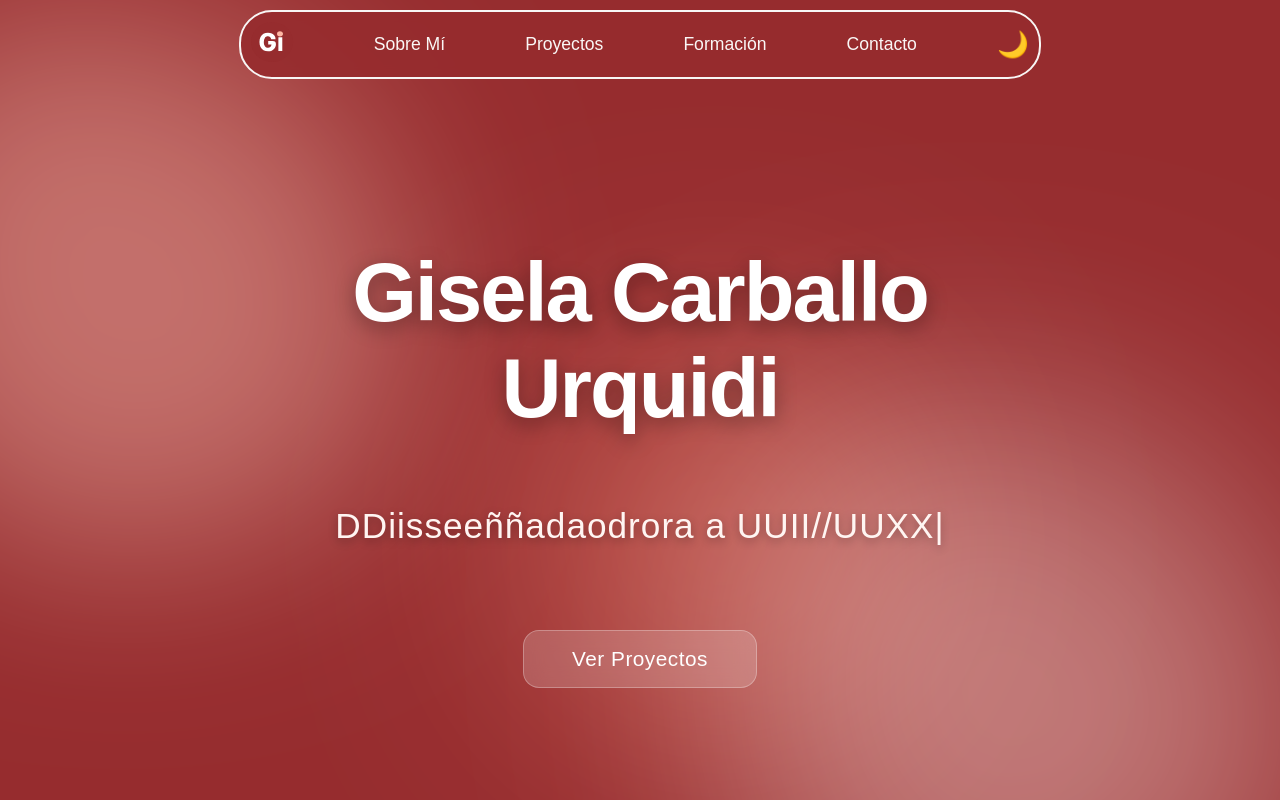
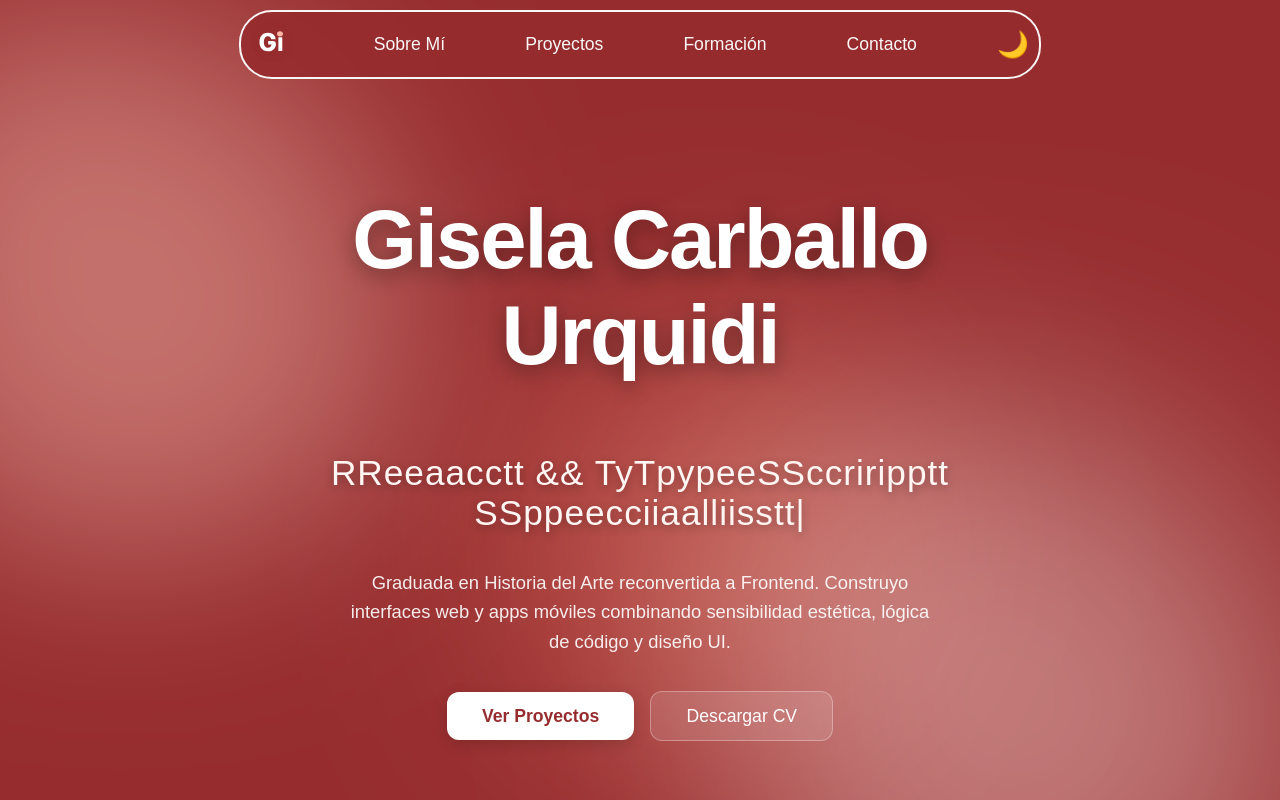
Before and after one commit to Gisela-99/giselacarballo, a React (Vite) app in the folder Portafolio/: page / in a window 1280 px wide. Shown: the top 800 px of the page. Built offline with nearby package versions, Linux system fonts and the light colour scheme.

Commit message:
feat(hero): actualizar presentación profesional, tecnologías clave y añadir botón de CV

```diff
--- a/Portafolio/src/pages/Home/components/Hero.module.css
+++ b/Portafolio/src/pages/Home/components/Hero.module.css
@@ -199,7 +199,72 @@
   outline: 2px solid #fff;
   outline-offset: 3px;
 }
+/* --- DESCRIPCIÓN CORTA --- */
+.description {
+  margin-top: 1.2rem;
+  font-size: clamp(1rem, 1.8vw, 1.15rem);
+  color: rgba(255, 255, 255, 0.9);
+  font-weight: 300;
+  line-height: 1.6;
+  max-width: 580px;
+  margin-left: auto;
+  margin-right: auto;
 
+  opacity: 0;
+  animation: fadeUp 0.8s ease forwards;
+  animation-delay: 1.5s;
+}
+
+/* --- CONTENEDOR DE BOTONES --- */
+.ctaContainer {
+  margin-top: 2.2rem;
+  display: flex;
+  gap: 1rem;
+  justify-content: center;
+  align-items: center;
+  flex-wrap: wrap;
+
+  opacity: 0;
+  animation: fadeUp 0.8s ease forwards;
+  animation-delay: 1.7s;
+}
+
+/* --- BOTÓN PRINCIPAL --- */
+.buttonHeroPrimary {
+  padding: 0.85rem 2.2rem;
+  background: #ffffff;
+  color: #962C2E;
+  border-radius: 12px;
+  font-size: 1.1rem;
+  font-weight: 600;
+  text-decoration: none;
+  transition: transform 0.2s ease, box-shadow 0.2s ease;
+  box-shadow: 0 4px 15px rgba(0, 0, 0, 0.15);
+}
+
+.buttonHeroPrimary:hover {
+  transform: translateY(-2px);
+  box-shadow: 0 8px 25px rgba(0, 0, 0, 0.25);
+}
+
+/* --- BOTÓN SECUNDARIO (GLASSMORPHISM) --- */
+.buttonHeroSecondary {
+  padding: 0.85rem 2.2rem;
+  background: rgba(255, 255, 255, 0.12);
+  border-radius: 12px;
+  backdrop-filter: blur(10px);
+  border: 1px solid rgba(255, 255, 255, 0.3);
+  color: #ffffff;
+  font-size: 1.1rem;
+  font-weight: 500;
+  text-decoration: none;
+  transition: background 0.25s ease, transform 0.2s ease;
+}
+
+.buttonHeroSecondary:hover {
+  background: rgba(255, 255, 255, 0.25);
+  transform: translateY(-2px);
+}
 /* --- ACCESIBILIDAD --- */
 @media (prefers-reduced-motion: reduce) {
   .light1,
--- a/Portafolio/src/pages/Home/components/Hero.tsx
+++ b/Portafolio/src/pages/Home/components/Hero.tsx
@@ -35,20 +35,18 @@ function Hero() {
       <div className={styles.cursorLight}></div>
 
       <div className={styles.content}>
-        {/* El nombre se queda estático: es tu identidad, no necesita animarse */}
         <h1 className={styles.title}>Gisela Carballo Urquidi</h1>
 
-        {/* El subtítulo rota entre tus 3 perfiles reales con el Typewriter */}
         <p className={styles.subtitle}>
           <Typewriter
             steps={[
-              { type: "write", text: "Desarrolladora Frontend" },
+              { type: "write", text: "Frontend Developer" },
               { type: "pause", duration: 1800 },
               { type: "delete", count: "all" },
-              { type: "write", text: "Diseñadora UI/UX" },
+              { type: "write", text: "React & TypeScript Specialist" },
               { type: "pause", duration: 1800 },
               { type: "delete", count: "all" },
-              { type: "write", text: "WordPress & Figma" },
+              { type: "write", text: "UI/UX Designer & Figma" },
               { type: "pause", duration: 1800 },
               { type: "delete", count: "all" },
             ]}
@@ -59,9 +57,26 @@ function Hero() {
           />
         </p>
 
-        <a href="#projects" className={styles.buttonHero}>
-          Ver Proyectos
-        </a>
+        {/* Breve pitch de impacto para reclutadores */}
+        <p className={styles.description}>
+          Graduada en Historia del Arte reconvertida a Frontend.
+          Construyo interfaces web y apps móviles combinando sensibilidad estética, lógica de código y diseño UI.
+        </p>
+
+        <div className={styles.ctaContainer}>
+          <a href="#projects" className={styles.buttonHeroPrimary}>
+            Ver Proyectos
+          </a>
+          <a
+            href="/Gisela_Carballo_CV.pdf"
+            target="_blank"
+            rel="noopener noreferrer"
+            download="Gisela_Carballo_CV.pdf"
+            className={styles.buttonHeroSecondary}
+          >
+            Descargar CV
+          </a>
+        </div>
       </div>
     </section>
   );
```
Also changed, not shown: 1 other file (tests, documents, lock files or other folders).
